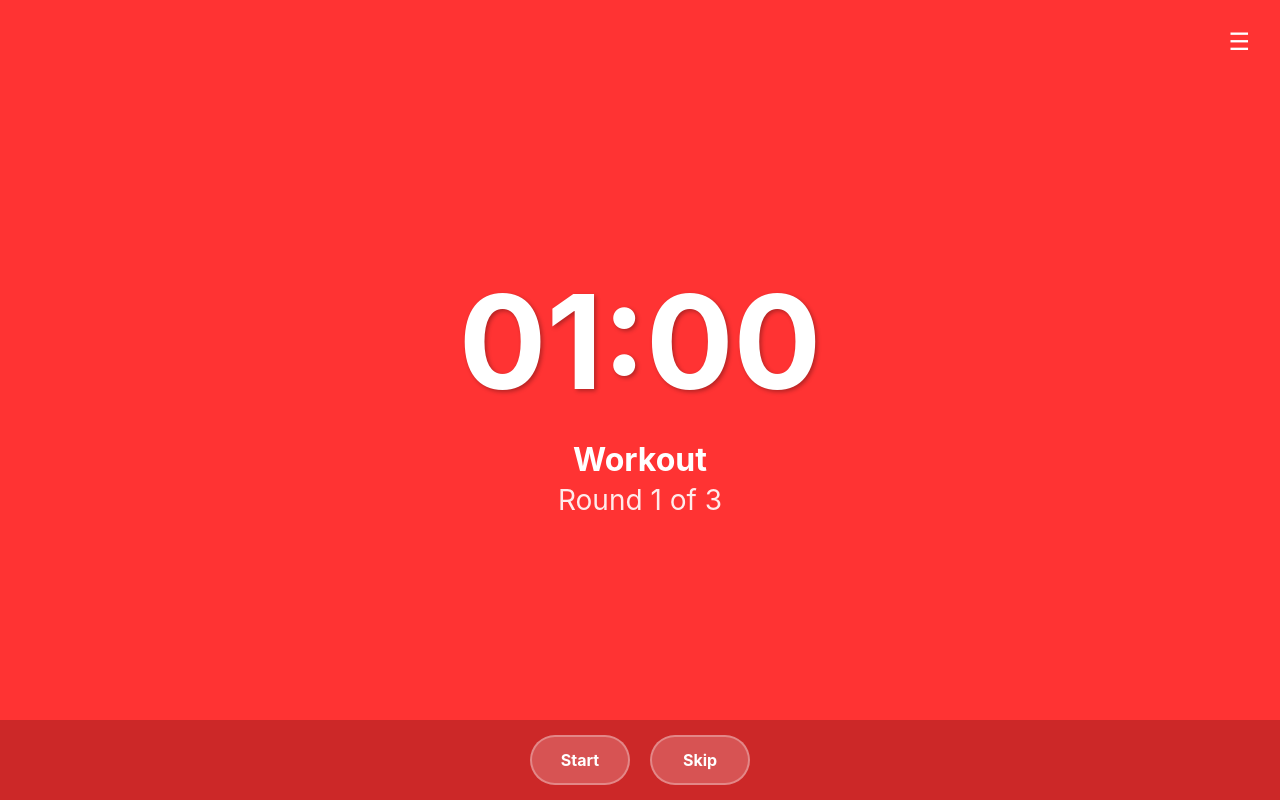
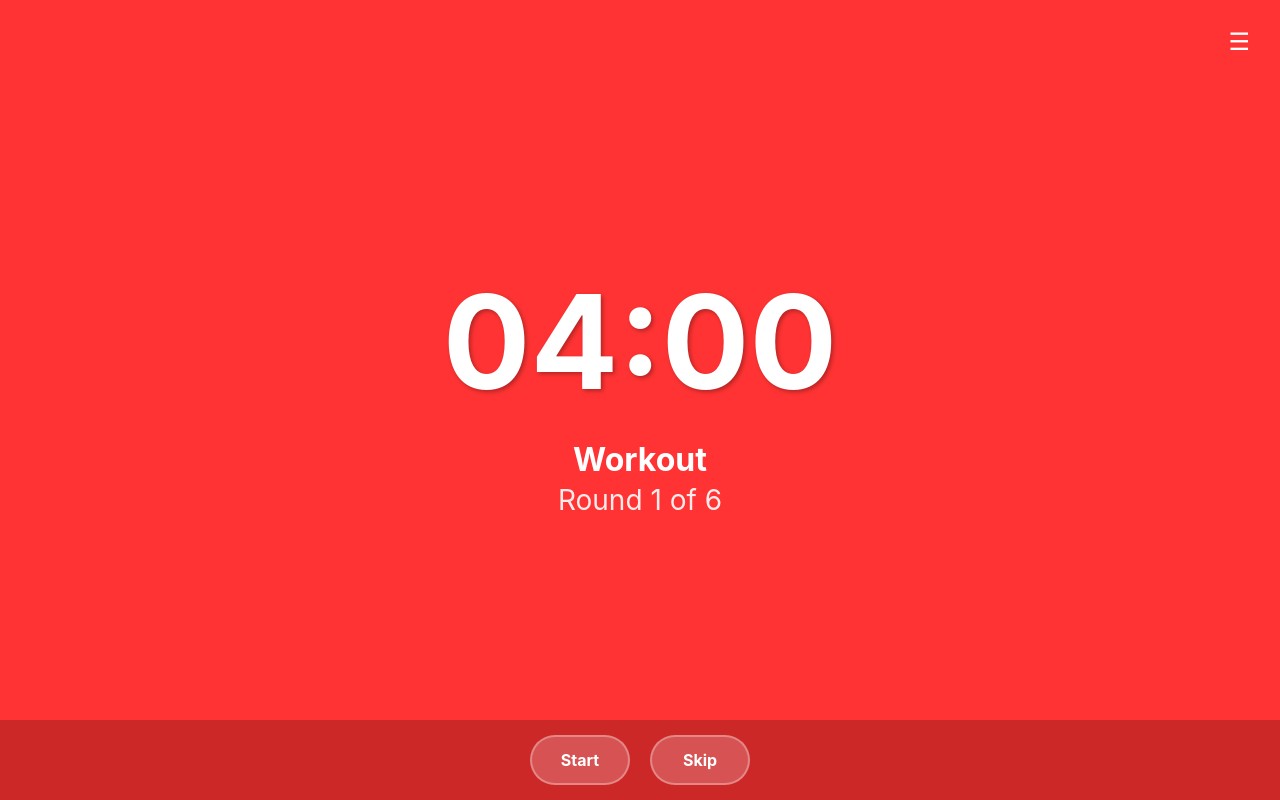
Before and after one commit to yosilevy/workout-timer, a React (Create React App) app: page / in a window 1280 px wide. Built offline with nearby package versions, Linux system fonts and the light colour scheme.

Commit message:
Update defaults

```diff
--- a/src/App.tsx
+++ b/src/App.tsx
@@ -4,16 +4,16 @@ import TimeInput from './components/TimeInput';
 import './App.css';
 
 // App version - update this when making significant changes
-const APP_VERSION = '1.1.0';
+const APP_VERSION = '1.1.1';
 
 function App() {
   const [showSettings, setShowSettings] = useState(false);
-  const [rounds, setRounds] = useState(3);
-  const [roundsInput, setRoundsInput] = useState('3'); // New state for input value
-  const [workMinutes, setWorkMinutes] = useState(1);
+  const [rounds, setRounds] = useState(6);
+  const [roundsInput, setRoundsInput] = useState('6'); // New state for input value
+  const [workMinutes, setWorkMinutes] = useState(4);
   const [workSeconds, setWorkSeconds] = useState(0);
   const [restMinutes, setRestMinutes] = useState(0);
-  const [restSeconds, setRestSeconds] = useState(30);
+  const [restSeconds, setRestSeconds] = useState(45);
   const [key, setKey] = useState(0); // Key to force Timer component to reset
 
   const workDuration = workMinutes * 60 + workSeconds;
```
